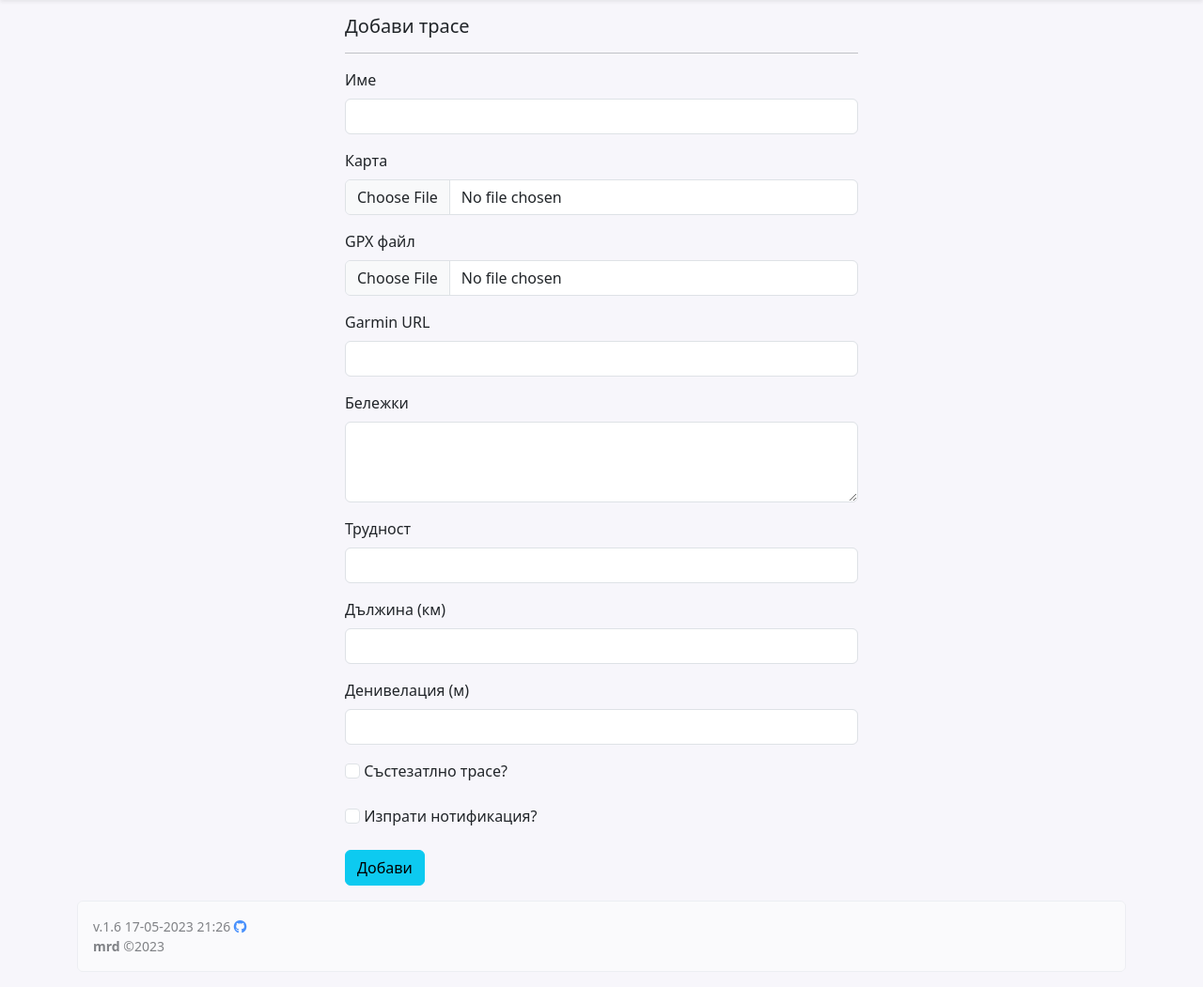
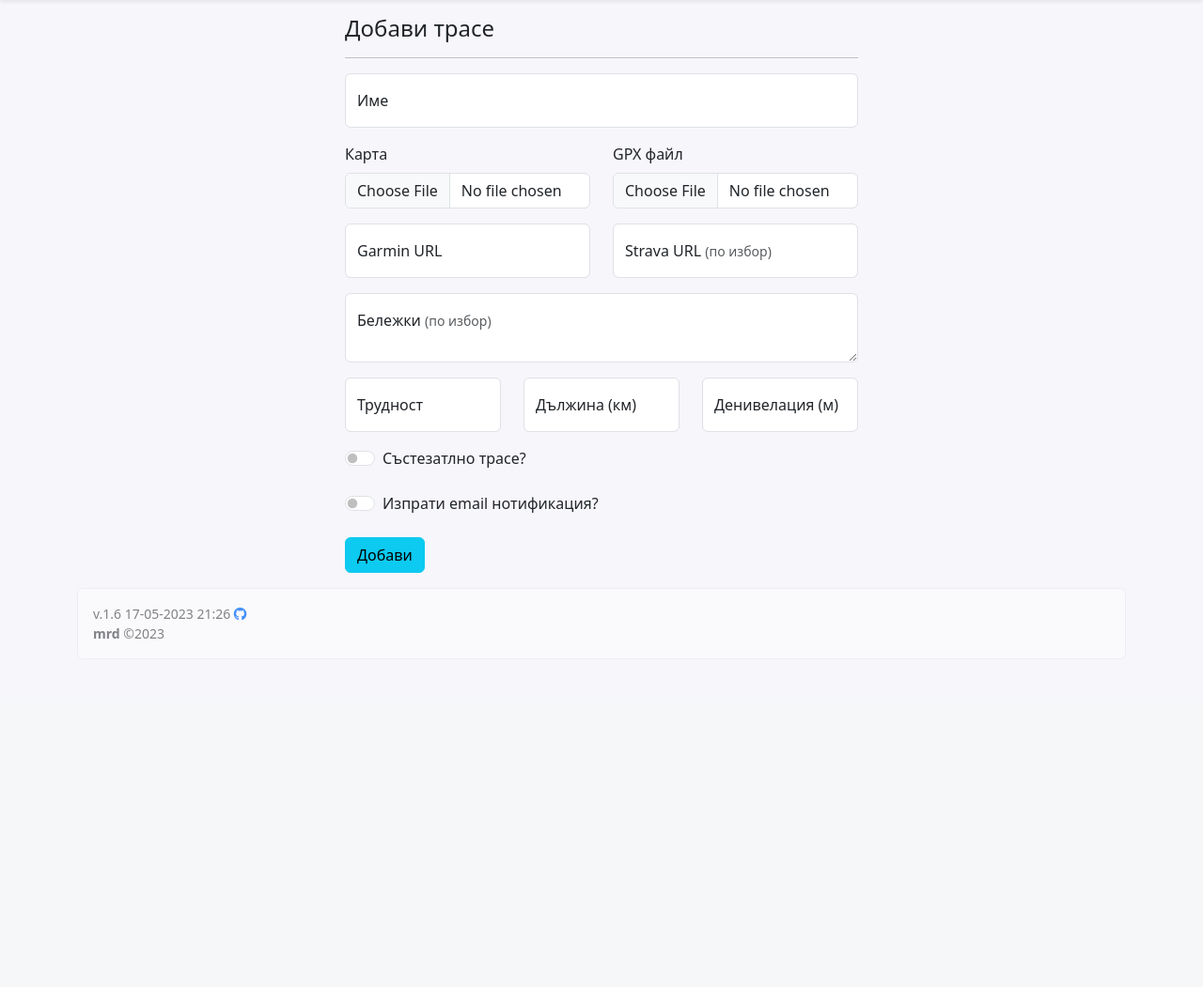
Before and after one commit to vdonchev/bike_routes, a PHP site: template templates/route/add.html.twig in a window 1280 px wide. Shown: the part 56-1107 px from the top of the page at 94% size. After the commit the page ends 736 px from the top, so only its background shows below. Run offline with PHP 8.4, Linux system fonts and the light colour scheme; the template is opened without the code that fills it, so the values that code supplies are empty; some libraries are stand-ins or nearby versions.

Commit message:
Update: Add email notification on new route, Add strava URL to route, Improve Add Route interface

```diff
--- a/src/Controller/Web/RouteController.php
+++ b/src/Controller/Web/RouteController.php
@@ -97,6 +97,7 @@ class RouteController extends NotificationAwareController
             $gpx = $_FILES['route_gpx'];
 
             $note = $_POST['route_notes'] ?? null;
+            $strava_url = $_POST['route_strava_url'] ?? null;
             $isRace = isset($_POST['route_is_race']);
 
             $mapUpload = $mediaService->uploadFile(
@@ -109,7 +110,7 @@ class RouteController extends NotificationAwareController
 
             if ($mapUpload && $gpxUpload) {
                 if ($routeId = $repository->addRoute(
-                    $name, $mapUpload, $gpxUpload, $url, $difficulty, $length, $ascent, $note, $isRace
+                    $name, $mapUpload, $gpxUpload, $url, $difficulty, $length, $ascent, $note, $strava_url, $isRace
                 )) {
                     $notificationService->addSuccess('Трасето е качено успешно!');
 
--- a/src/Repository/Repository.php
+++ b/src/Repository/Repository.php
@@ -174,12 +174,14 @@ class Repository
         float $length,
         int $ascent,
         string $note = null,
+        string $strava = null,
         bool $race = false
     ) {
         $this->db->insert('route', [
             'name' => $name,
             'map' => $map,
             'gpx_url' => $url,
+            'strava_url' => $strava,
             'gpx_file' => $gpx,
             'note' => $note,
             'difficulty' => $difficulty,
--- a/templates/route/add.html.twig
+++ b/templates/route/add.html.twig
@@ -12,68 +12,113 @@
 
             <div class="col-lg-6 offset-lg-3">
 
-                <h1 class="h5">Добави трасе</h1>
+                <h1 class="h4">Добави трасе</h1>
                 <hr>
 
-                <form enctype="multipart/form-data" method="post" action="/route/add"
+                <form enctype="multipart/form-data" method="post" action="/route/add" class="form-floating"
                       onsubmit='disableButton()'>
 
                     <div class="mb-3">
+                        <div class="form-floating">
+                            <input class="form-control" type="text" name="route_name" id="route_name" placeholder="Име"
+                                   required>
                             <label for="route_name" class="form-label">Име</label>
-                        <input class="form-control" type="text" name="route_name" id="route_name" required>
+                        </div>
                     </div>
 
+                    <div class="row">
+                        <div class="col-md-6">
                             <div class="mb-3">
                                 <label for="route_map" class="form-label">Карта</label>
                                 <input class="form-control" type="file" size="32" name="route_map" value=""
-                               accept="image/png" required>
+                                       accept="image/png, image/jpeg" required>
                             </div>
-
+                        </div>
+                        <div class="col-md-6">
                             <div class="mb-3">
                                 <label for="route_gpx" class="form-label">GPX файл</label>
                                 <input class="form-control" type="file" size="32" name="route_gpx" value=""
                                        accept=".gpx" required>
                             </div>
+                        </div>
+                    </div>
 
+                    <div class="row">
+                        <div class="col-md-6">
                             <div class="mb-3">
+                                <div class="form-floating">
+                                    <input class="form-control" type="text" name="route_url" id="route_url"
+                                           placeholder="Garmin URL" required>
                                     <label for="route_url" class="form-label">Garmin URL</label>
-                        <input class="form-control" type="text" name="route_url" id="route_url" required>
+                                </div>
+                            </div>
+                        </div>
+                        <div class="col-md-6">
+                            <div class="mb-3">
+                                <div class="form-floating">
+                                    <input class="form-control" type="text" name="route_strava_url"
+                                           id="route_strava_url" placeholder="Strava URL">
+                                    <label for="route_strava_url" class="form-label">Strava URL <span
+                                                class="text-muted small">(по избор)</span></label>
+                                </div>
+                            </div>
+                        </div>
                     </div>
 
                     <div class="mb-3">
-                        <label for="route_notes" class="form-label">Бележки</label>
+                        <div class="form-floating">
                             <textarea class="form-control" type="text" name="route_notes" id="route_notes"
-                                  rows="3"></textarea>
+                                      placeholder="Бележки"
+                                      style="height: 100%"></textarea>
+                            <label for="route_notes">Бележки <span class="text-muted small">(по избор)</span></label>
+                        </div>
+                    </div>
+
+                    <div class="row">
+                        <div class="col-md-4">
+                            <div class="mb-3">
+                                <div class="form-floating">
+                                    <input class="form-control" type="number" min="1" max="10" name="route_difficulty"
+                                           placeholder="Трудност"
+                                           id="route_difficulty" required>
+                                    <label for="route_difficulty" class="form-label">Трудност</label>
+                                </div>
+                            </div>
+                        </div>
+                        <div class="col-md-4">
+                            <div class="mb-3">
+                                <div class="form-floating">
+                                    <input class="form-control" type="number" step="0.01" min="1" name="route_length"
+                                           id="route_length" placeholder="Дължина" required>
+                                    <label for="route_length" class="form-label">Дължина (км)</label>
+                                </div>
+                            </div>
+                        </div>
+                        <div class="col-md-4">
+                            <div class="mb-3">
+                                <div class="form-floating">
+                                    <input class="form-control" type="number" min="1" name="route_ascent"
+                                           id="route_ascent" placeholder="Денивелация" required>
+                                    <label for="route_ascent" class="form-label">Денивелация (м)</label>
+                                </div>
+                            </div>
+                        </div>
                     </div>
 
                     <div class="mb-3">
-                        <label for="route_difficulty" class="form-label">Трудност</label>
-                        <input class="form-control" type="number" min="1" max="10" name="route_difficulty"
-                               id="route_difficulty" required>
-                    </div>
-
-                    <div class="mb-3">
-                        <label for="route_length" class="form-label">Дължина (км)</label>
-                        <input class="form-control" type="number" step="0.01" min="1" name="route_length"
-                               id="route_length" required>
-                    </div>
-
-                    <div class="mb-3">
-                        <label for="route_ascent" class="form-label">Денивелация (м)</label>
-                        <input class="form-control" type="number" min="1" name="route_ascent"
-                               id="route_ascent" required>
-                    </div>
-
-                    <div class="mb-3">
+                        <div class="form-check form-switch">
                             <input class="form-check-input" type="checkbox" name="route_is_race"
                                    id="route_is_race">
                             <label for="route_is_race" class="form-label">Състезатлно трасе?</label>
                         </div>
+                    </div>
 
                     <div class="mb-3">
+                        <div class="form-check form-switch">
                             <input class="form-check-input" type="checkbox" name="route_notification"
                                    id="route_notification">
-                        <label for="route_notification" class="form-label">Изпрати нотификация?</label>
+                            <label for="route_notification" class="form-label">Изпрати email нотификация?</label>
+                        </div>
                     </div>
 
                     <button class="btn btn-info " id="upload-media-btn">Добави</button>
```
Also changed, not shown: src/Model/Route.php (+13 -0 lines), templates/_route.html.twig (+23 -5 lines). Lines whose indentation alone changed are shown as unchanged.
